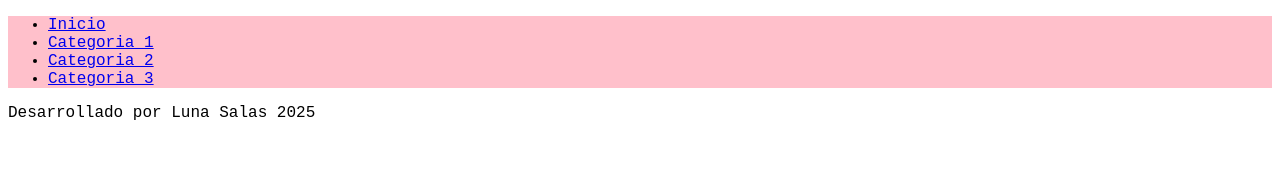
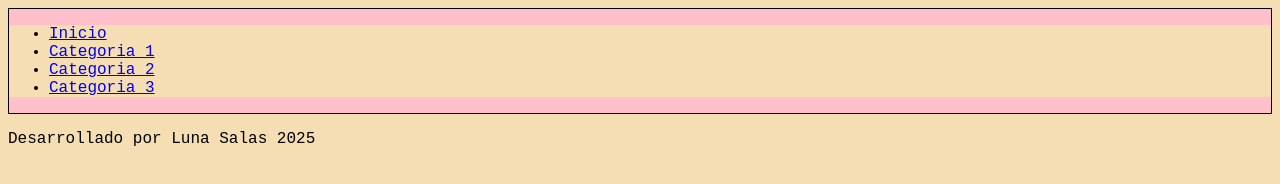
Before and after one commit to 4lecky/TiendaMundoL, a plain HTML site: page index.html in a window 1280 px wide. Drawn offline with Linux system fonts and the light colour scheme.

Commit message:
Commit desde mi cuenta

```diff
--- a/assets/css/styles.css
+++ b/assets/css/styles.css
@@ -1,10 +1,11 @@
 *{
     /* background-color: rgb(226, 206, 245); */
     font-family: 'Courier New', Courier, monospace;
+    background: wheat;
 
 }
 
 .container{
-
-    background-color: pink;
+    background: pink;
+    border: 1px solid black;
 }
```
